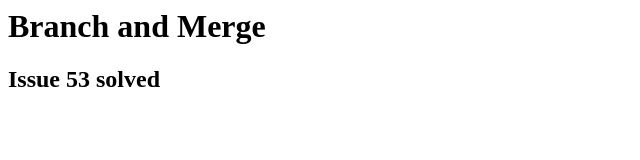
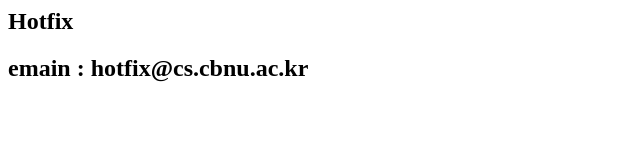
Before and after one commit to junhyungpark11/TIL-2023, a plain HTML site: page index.html in a window 1280 px wide. Shown: the whole page, without its empty margins (0-640 px from the left). Drawn offline with Linux system fonts and the light colour scheme.

Commit message:
fixed the broken email

```diff
--- a/index.html
+++ b/index.html
@@ -1,4 +1,4 @@
 <html>
-	<h1>Branch and Merge </h1>
-	<h2>Issue 53 solved</h2>
+	<h2> Hotfix </h2>
+	<h2> emain : hotfix@cs.cbnu.ac.kr</h2>
 </html>
```
